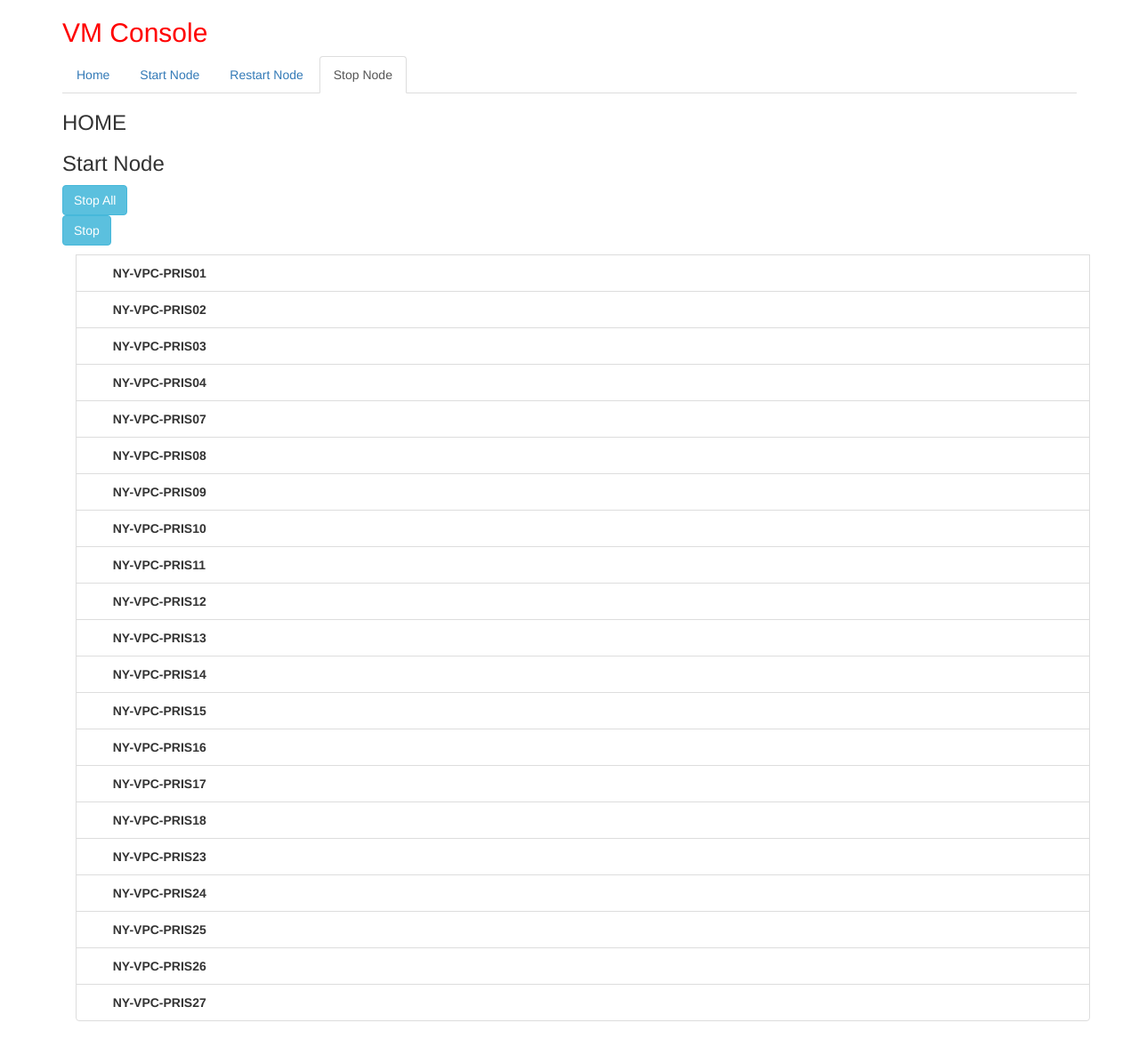
After one commit to shubhamb98/VMCONSOLE, a Flask app: page /render_stop in a window 1280 px wide. The commit adds this page. Shown: the whole page at 89% size. Run offline with Flask 2, Linux system fonts and the light colour scheme; some libraries are stand-ins or nearby versions.

Commit message:
Stop Working

```diff
--- a/app.py
+++ b/app.py
@@ -1,16 +1,59 @@
-from flask import Flask, render_template
+from flask import Flask, render_template, request, url_for, redirect
+import os
 
 app = Flask(__name__)
-
+VMs = ['NY-VPC-PRIS01', 'NY-VPC-PRIS02', 'NY-VPC-PRIS03', 'NY-VPC-PRIS04', 'NY-VPC-PRIS07', 'NY-VPC-PRIS08',
+       'NY-VPC-PRIS09', 'NY-VPC-PRIS10', 'NY-VPC-PRIS11', 'NY-VPC-PRIS12', 'NY-VPC-PRIS13', 'NY-VPC-PRIS14',
+       'NY-VPC-PRIS15', 'NY-VPC-PRIS16', 'NY-VPC-PRIS17', 'NY-VPC-PRIS18', 'NY-VPC-PRIS23', 'NY-VPC-PRIS24',
+       'NY-VPC-PRIS25', 'NY-VPC-PRIS26', 'NY-VPC-PRIS27']
 
 @app.route('/')
 def render_index():
     return render_template('index.html')
 
-@app.route('/start')
+@app.route('/render_start')
 def render_start():
-    return render_template('start.html')
+    return render_template('start.html',vm=VMs)
 
+@app.route('/startall', methods=['POST'])
+def startall():
+    # y=request.form.getlist('check')
+    # print(y)
+    return "Hello World!"
+
+@app.route('/start', methods=['POST'])
+def start():
+    y=request.form.getlist('check')
+    print(y)
+    return "Hello World"
+
+
+@app.route('/render_stop')
+def render_stop():
+    return render_template('stop.html',vm=VMs)
+
+@app.route('/stopall', methods=['POST'])
+def stopall():
+    vm_nodes = ""
+    for i in VMs:
+        vm_nodes += """\\\\""" + i + ' '
+    #print(vm_nodes)
+    query = "Psexec.exe " + vm_nodes + "-accepteula -u DDS-NA\qaadmin -p qatest cmd /c \\\\ny-vpc-sgrid.na.rtdom.net\GRID_BINARIES\StopNode.bat"
+    print(query)
+    #os.system(query)
+    return redirect(url_for('render_stop'))
+
+@app.route('/stop', methods=['POST'])
+def stop():
+    y=request.form.getlist('check')
+    vm_nodes = ""
+    for i in y:
+        vm_nodes += """\\\\""" + i + ' '
+    print(vm_nodes)
+    query="Psexec.exe " + vm_nodes + "-accepteula -u DDS-NA\qaadmin -p qatest cmd /c \\\\ny-vpc-sgrid.na.rtdom.net\GRID_BINARIES\StopNode.bat"
+    print(query)
+    os.system(query)
+    return redirect(url_for('render_stop'))
 
 if __name__ == '__main__':
     app.run()
--- /dev/null
+++ b/static/css/style.css
@@ -0,0 +1,27 @@
+.list-group-item {
+  user-select: none;
+}
+
+.list-group input[type="checkbox"] {
+  display: none;
+}
+
+.list-group input[type="checkbox"] + .list-group-item {
+  cursor: pointer;
+}
+
+.list-group input[type="checkbox"] + .list-group-item:before {
+  content: "\2713";
+  color: transparent;
+  font-weight: bold;
+  margin-right: 1em;
+}
+
+.list-group input[type="checkbox"]:checked + .list-group-item {
+  background-color: #0275D8;
+  color: #FFF;
+}
+
+.list-group input[type="checkbox"]:checked + .list-group-item:before {
+  color: inherit;
+}
--- a/templates/base.html
+++ b/templates/base.html
@@ -4,6 +4,8 @@
 <title>VM Configurations</title>
   <meta charset="utf-8">
   <meta name="viewport" content="width=device-width, initial-scale=1">
+            <link rel="stylesheet" href="../static/css/style.css">
+
   <link rel="stylesheet" href="https://maxcdn.bootstrapcdn.com/bootstrap/3.4.0/css/bootstrap.min.css">
   <script src="https://ajax.googleapis.com/ajax/libs/jquery/3.4.1/jquery.min.js"></script>
   <script src="https://maxcdn.bootstrapcdn.com/bootstrap/3.4.0/js/bootstrap.min.js"></script>
--- /dev/null
+++ b/templates/stop.html
@@ -0,0 +1,43 @@
+{% include 'base.html' %}
+ {% block content %}
+  <ul class="nav nav-tabs">
+    <li ><a data-toggle="tab" href="#home">Home</a></li>
+    <li><a  href={{ url_for('render_start') }}>Start Node</a></li>
+    <li><a data-toggle="tab" href="#menu2">Restart Node</a></li>
+    <li class="active"><a data-toggle="tab" href={{ url_for('render_stop') }}>Stop Node</a></li>
+  </ul>
+  <div class="tab-content">
+    <div id="home" class="tab-pane fade in active">
+      <h3>HOME</h3>
+
+    </div>
+    <div id="menu3" class="tab-pane fade in active">
+      <h3>Start Node</h3>
+
+      <p>   <form action="/stopall" method="post" id="stopall">
+
+          <button type="submit" class="btn btn-info">Stop All</button>
+    </form>
+         <form action="/stop" method="post" id="submitform">
+          <button type="submit" class="btn btn-info">Stop</button></p>
+                        <div class="container">
+
+                <div class="list-group">
+                    {% for i in vm %}
+                        <input type="checkbox" name="check" value="{{ i }}" id="{{ i }}"/>
+                        <label class="list-group-item" for="{{ i }}">{{ i }}</label>
+                    {% endfor %}
+
+                </div>
+
+
+            </div>
+        </form>
+    </div>
+  </div>
+</div>
+
+</body>
+</html>
+
+{% endblock %}
```
Also changed, not shown: templates/index.html (+4 -4 lines), templates/start.html (+23 -2 lines).
